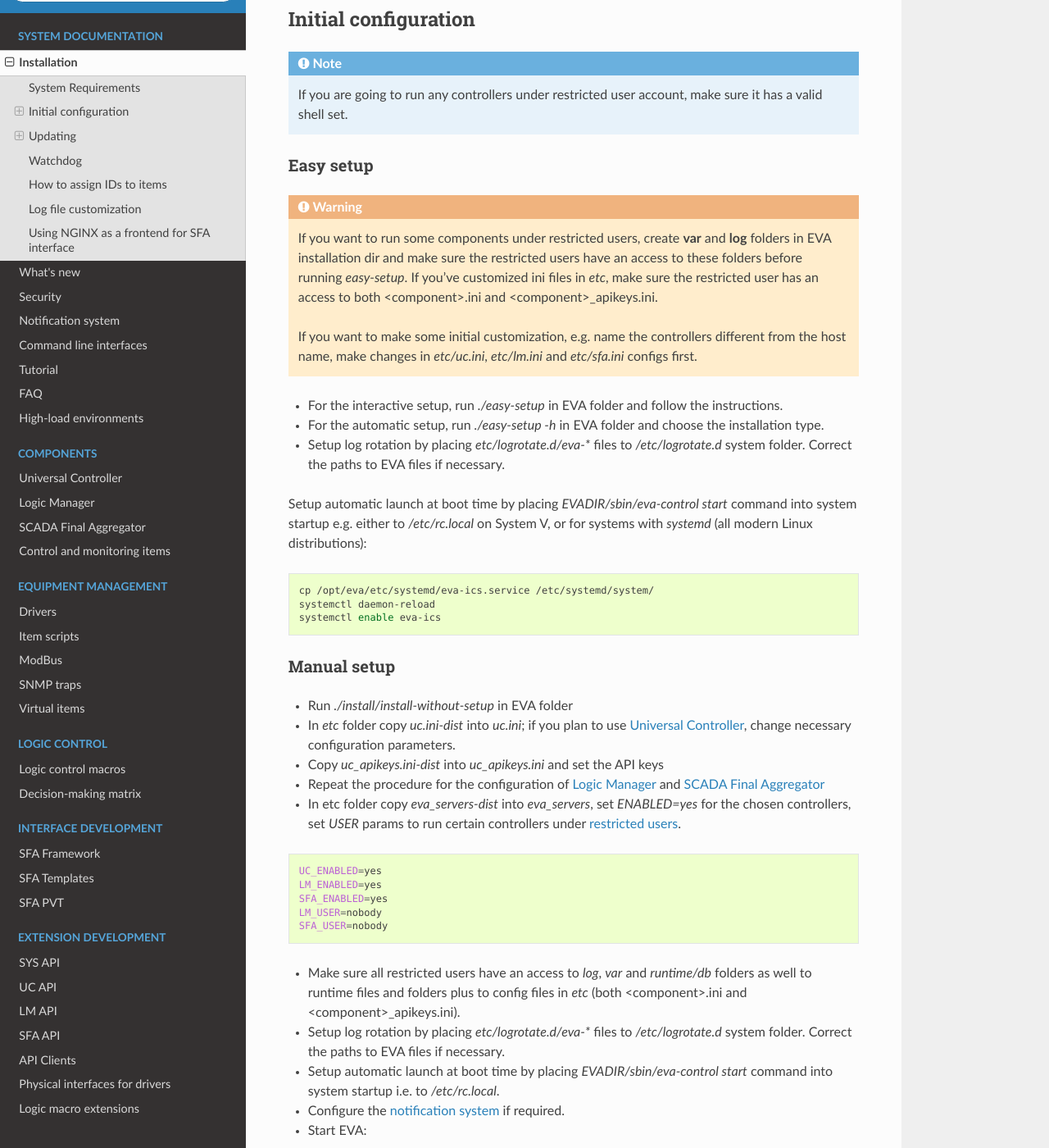
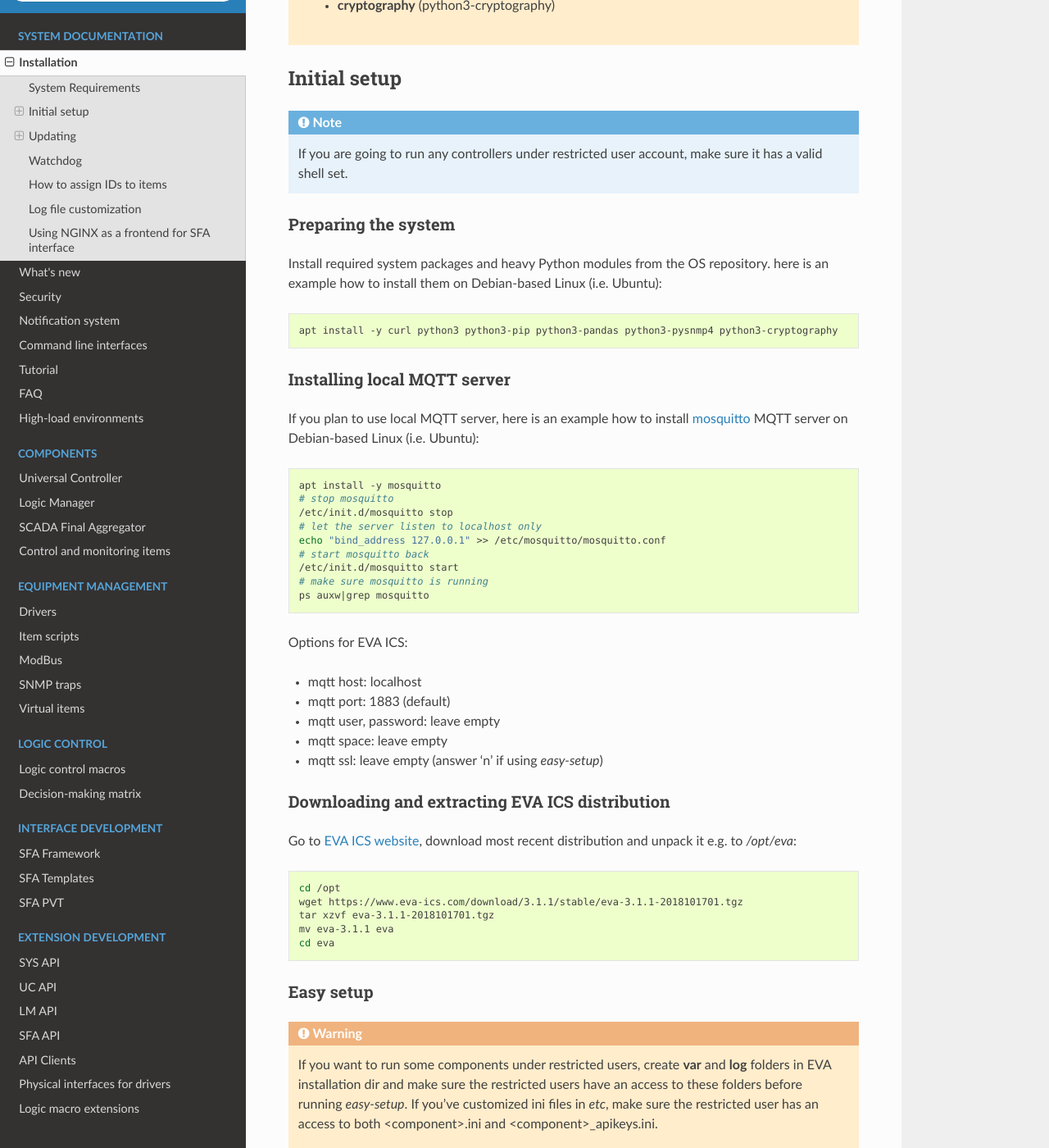
Before and after one commit to alttch/eva3, a Sphinx documentation site: the page built from doc/install.rst, in a window 1280 px wide and 1400 px high, scrolled down 1138 px. Shown: the whole window at 82% size. Built offline with Sphinx 7.4.7 and the Read the Docs theme 2.0.0, drawn with Linux system fonts in a browser that asks for light colours; some of the changed text lies outside the part shown.

Commit message:
more info in install

```diff
--- a/doc/install.rst
+++ b/doc/install.rst
@@ -34,14 +34,65 @@ System Requirements
         * **pysnmp** (python3-pysnmp4)
         * **cryptography** (python3-cryptography)
 
-Initial configuration
-=====================
+Initial setup
+=============
 
 .. note::
 
     If you are going to run any controllers under restricted user account,
     make sure it has a valid shell set.
 
+Preparing the system
+--------------------
+
+Install required system packages and heavy Python modules from the OS
+repository. here is an example how to install them on Debian-based Linux (i.e.
+Ubuntu):
+
+.. code-block:: bash
+
+    apt install -y curl python3 python3-pip python3-pandas python3-pysnmp4 python3-cryptography
+
+Installing local MQTT server
+----------------------------
+
+If you plan to use local MQTT server, here is an example how to install
+`mosquitto <https://mosquitto.org/>`_ MQTT server on Debian-based Linux (i.e.
+Ubuntu):
+
+.. code-block:: bash
+
+    apt install -y mosquitto
+    # stop mosquitto
+    /etc/init.d/mosquitto stop
+    # let the server listen to localhost only
+    echo "bind_address 127.0.0.1" >> /etc/mosquitto/mosquitto.conf
+    # start mosquitto back
+    /etc/init.d/mosquitto start
+    # make sure mosquitto is running
+    ps auxw|grep mosquitto
+
+Options for EVA ICS:
+
+* mqtt host: localhost
+* mqtt port: 1883 (default)
+* mqtt user, password: leave empty
+* mqtt space: leave empty
+* mqtt ssl: leave empty (answer 'n' if using *easy-setup*)
+
+Downloading and extracting EVA ICS distribution
+-----------------------------------------------
+
+Go to `EVA ICS website <https://www.eva-ics.com/>`_, download most recent
+distribution and unpack it e.g. to */opt/eva*:
+
+.. code-block:: bash
+
+    cd /opt
+    wget https://www.eva-ics.com/download/3.1.1/stable/eva-3.1.1-2018101701.tgz
+    tar xzvf eva-3.1.1-2018101701.tgz
+    mv eva-3.1.1 eva
+    cd eva
 
 Easy setup
 ----------
@@ -73,7 +124,6 @@ systems with *systemd* (all modern Linux distributions):
 .. code-block:: bash
 
     cp /opt/eva/etc/systemd/eva-ics.service /etc/systemd/system/
-    systemctl daemon-reload
     systemctl enable eva-ics
 
 Manual setup
```
